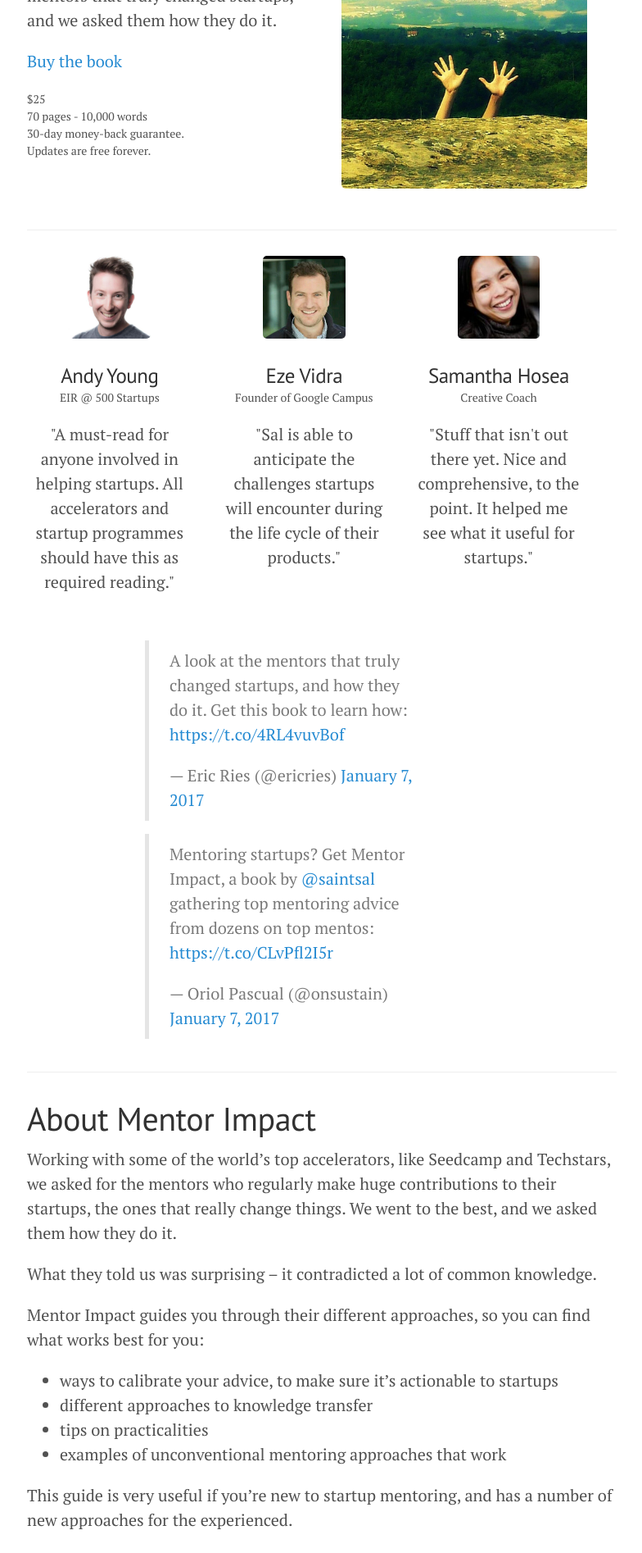
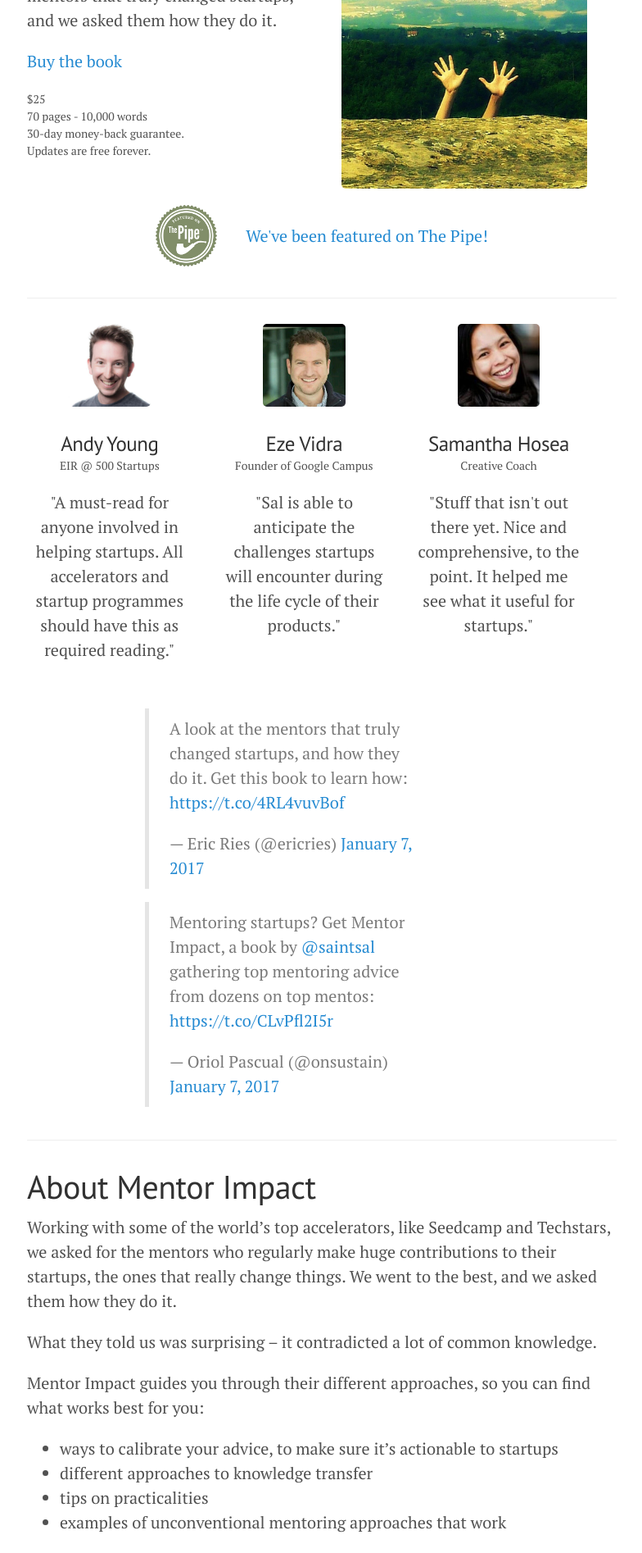
Before and after one commit to sourceinstitute/peerlearningguide, a Jekyll site: the page built from index.html, in a window 1280 px wide. Shown: the part 351-2245 px from the top of the page at 82% size, without its empty margins (247-1031 px from the left). Built offline with Jekyll 4.4.1, drawn with Linux system fonts in a browser that asks for light colours; nearby versions of some CDN libraries; the list of posts is cut into pages by our own code; comment, search, counter and statistics services are not loaded; a style sheet for code colours, icons or effects is not loaded.

Commit message:
thepipe page

```diff
--- a/_includes/index.md
+++ b/_includes/index.md
@@ -9,6 +9,10 @@
 <script src="https://gumroad.com/js/gumroad.js"></script>
 <a class="gumroad-button" href="https://gum.co/mentorimpact">Buy the book</a>
 <div class="price">$25<br>70 pages - 10,000 words<br>30-day money-back guarantee.<br>Updates are free forever.
+</div>
+
+<div class="announcement">
+<a href="http://thepipe.io/book/mentor-impact"><img src="public/img/thepipe.png"> We've been featured on The Pipe!</a>
 </div>
 
 <div style="clear: right;"></div>
--- a/public/css/custom.css
+++ b/public/css/custom.css
@@ -49,3 +49,14 @@
 .banner a:hover {
   text-decoration: none;
 }
+
+.announcement {
+  clear: both;
+  width: 100%;
+  text-align: center;
+  margin: 30px 0;
+}
+.announcement img {
+  display: inline;
+  margin: 0 30px -30px 0;
+}
```
Also changed, not shown: _includes/thepipe.md (+4 -1 lines).
